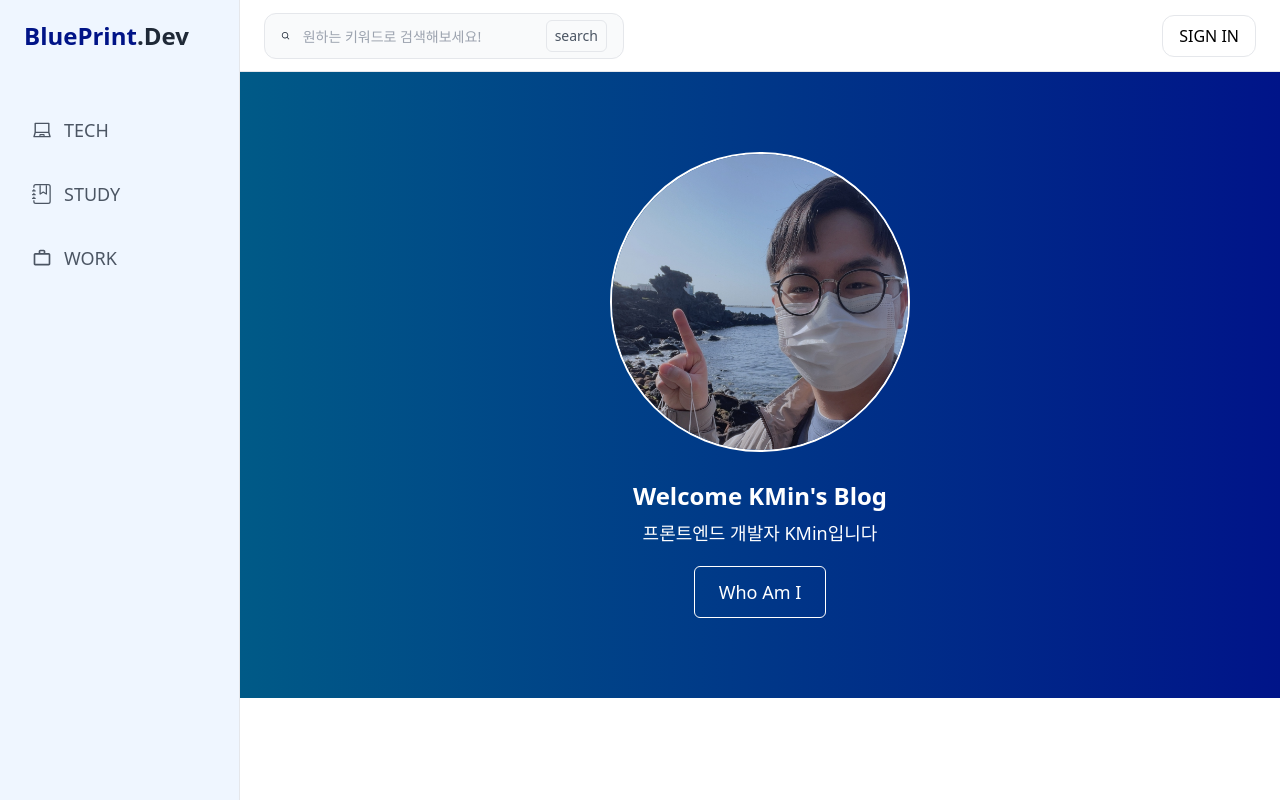
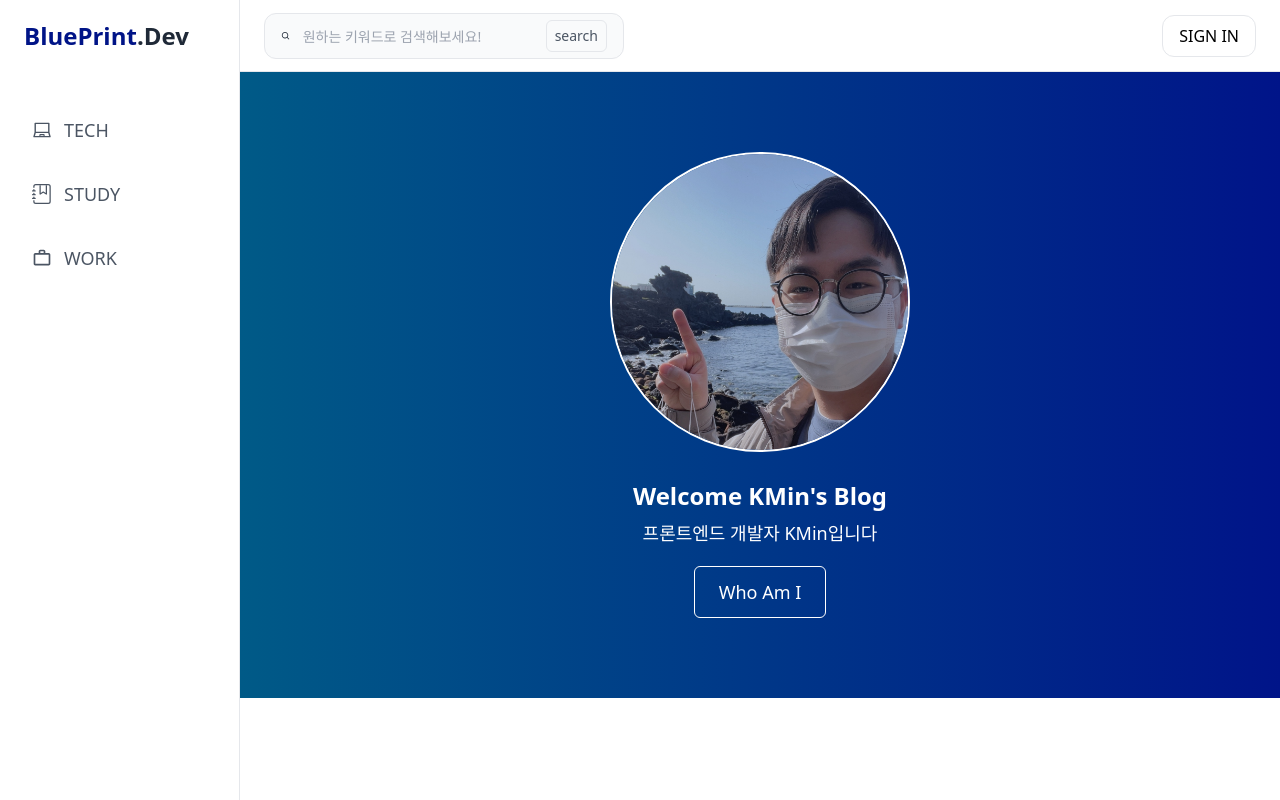
Before and after one commit to ckm960411/blue-print-front, a Next.js app: page / in a window 1280 px wide. Built offline with nearby package versions, Linux system fonts and the light colour scheme.

Commit message:
SideBar UI 수정

```diff
--- a/src/components/SideBar.tsx
+++ b/src/components/SideBar.tsx
@@ -7,7 +7,7 @@ import { MdWorkOutline } from 'react-icons/md';
 
 export default function SideBar() {
   return (
-    <div className="flex-shrink-0 w-240px h-full min-h-screen border-r border-gray-200 bg-blue-50">
+    <div className="flex-shrink-0 w-240px h-full min-h-screen border-r border-gray-200 bg-white">
       <div className="h-72px flex items-center px-16px">
         <Link href="/" className="text-24px font-semibold text-gray-800 p-8px">
           <span className="text-main">BluePrint</span>.Dev
--- a/src/components/SideBarLink.tsx
+++ b/src/components/SideBarLink.tsx
@@ -17,9 +17,7 @@ export default function SideBarLink({ children, href }: SideBarLinkProps) {
     <Link
       href={href}
       className={`flex items-center gap-12px w-full text-18px font-medium text-gray-600 hover:text-main p-16px rounded-xl hover:bg-white duration-200 ${
-        isActive
-          ? 'bg-white border-2 border-blue-200 border-dashed text-main'
-          : ''
+        isActive ? 'bg-white border border-gray-200 text-main shadow-md' : ''
       }`}
     >
       {children}
```
